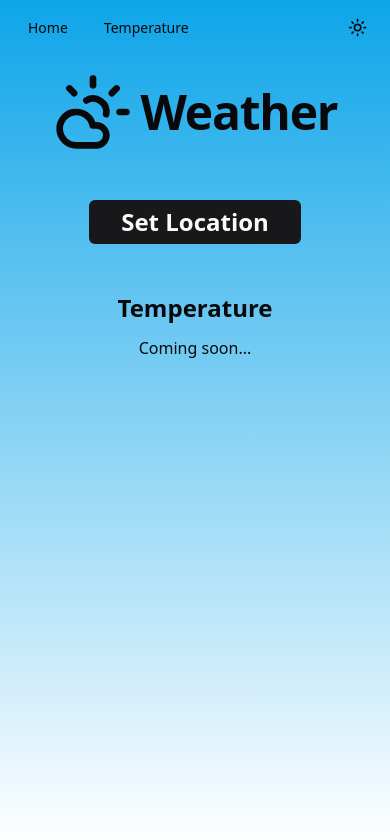
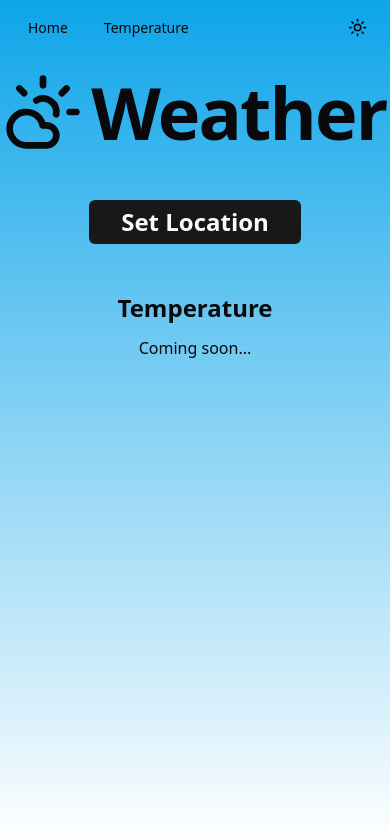
Before and after one commit to timmo001/weather.timmo.dev, a Next.js app: page /temperature in a window 390 px wide. Shown: the top 840 px of the page. Built offline with nearby package versions, Linux system fonts and the light colour scheme.

Commit message:
Resize logo text

```diff
--- a/src/app/layout.tsx
+++ b/src/app/layout.tsx
@@ -58,7 +58,7 @@ export default function RootLayout({
                 className="container flex flex-col items-center justify-center gap-12 p-4"
                 role="main"
               >
-                <h1 className="flex select-none flex-row items-center gap-2 text-5xl font-extrabold tracking-tight delay-200 duration-300 animate-in fade-in sm:text-[5rem]">
+                <h1 className="flex select-none flex-row items-center gap-2 text-7xl font-extrabold tracking-tight delay-200 duration-300 animate-in fade-in sm:text-[5rem]">
                   <CloudSun className="h-20 w-20" />
                   Weather
                 </h1>
```
